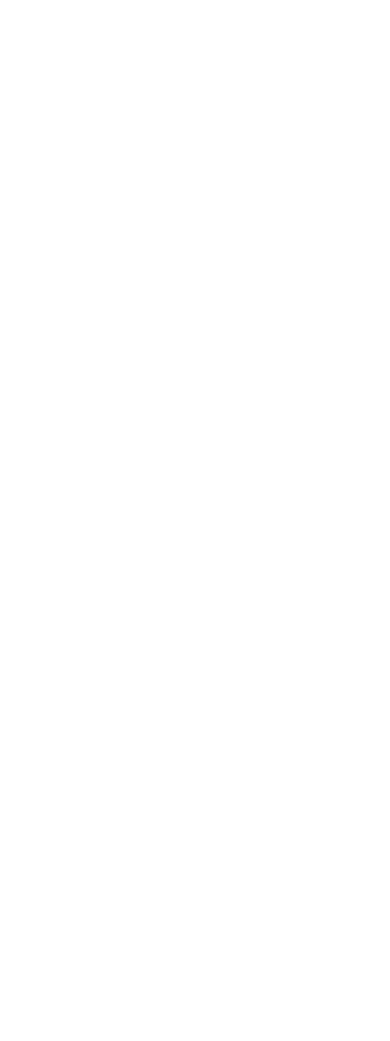
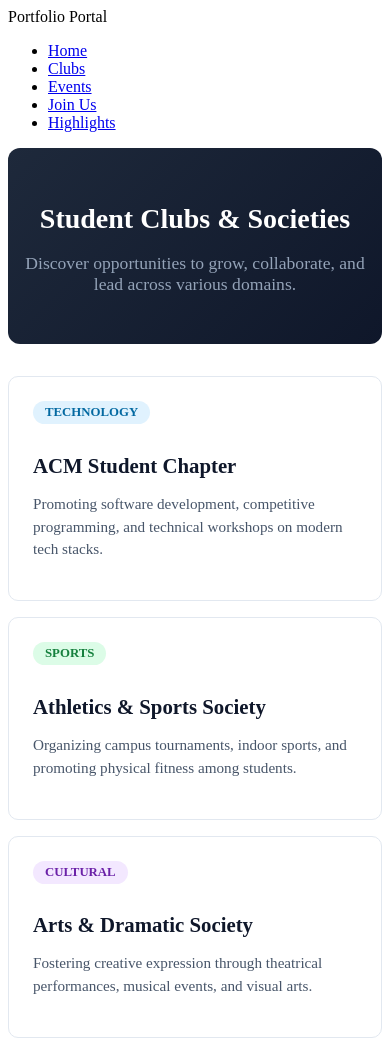
Before and after one commit to uzair6607/dev_ops, a plain HTML site: page src/clubs.html in a window 390 px wide. Shown: the top 1041 px of the page. Before the commit the page ends 844 px from the top, so only its background shows below. Drawn offline with Linux system fonts and the light colour scheme.

Commit message:
feat(clubs): add clubs page markup and styles with media query

```diff
--- a/src/clubs.html
+++ b/src/clubs.html
@@ -0,0 +1,60 @@
+<!DOCTYPE html>
+<html lang="en">
+<head>
+  <meta charset="UTF-8">
+  <meta name="viewport" content="width=device-width, initial-scale=1.0">
+  <title>Student Clubs - Portfolio</title>
+  <link rel="stylesheet" href="../styles/style.css">
+</head>
+<body>
+  <header class="main-header">
+    <nav class="navbar">
+      <div class="logo">Portfolio Portal</div>
+      <ul class="nav-links">
+        <li><a href="index.html">Home</a></li>
+        <li><a href="clubs.html" class="active">Clubs</a></li>
+        <li><a href="events.html">Events</a></li>
+        <li><a href="join.html">Join Us</a></li>
+        <li><a href="highlights.html">Highlights</a></li>
+      </ul>
+    </nav>
+  </header>
+
+  <main class="container">
+    <section class="clubs-hero">
+      <h1>Student Clubs & Societies</h1>
+      <p>Discover opportunities to grow, collaborate, and lead across various domains.</p>
+    </section>
+
+    <section class="clubs-grid">
+      <div class="club-card">
+        <div class="club-badge tech">Technology</div>
+        <h2>ACM Student Chapter</h2>
+        <p>Promoting software development, competitive programming, and technical workshops on modern tech stacks.</p>
+      </div>
+
+      <div class="club-card">
+        <div class="club-badge sports">Sports</div>
+        <h2>Athletics & Sports Society</h2>
+        <p>Organizing campus tournaments, indoor sports, and promoting physical fitness among students.</p>
+      </div>
+
+      <div class="club-card">
+        <div class="club-badge cultural">Cultural</div>
+        <h2>Arts & Dramatic Society</h2>
+        <p>Fostering creative expression through theatrical performances, musical events, and visual arts.</p>
+      </div>
+
+      <div class="club-card">
+        <div class="club-badge debate">Debate</div>
+        <h2>Literary & Debating Society</h2>
+        <p>Developing public speaking, critical reasoning, and parliamentary debate skills.</p>
+      </div>
+    </section>
+  </main>
+
+  <footer class="main-footer">
+    <p>© 2026 Student Portfolio Portal. All rights reserved.</p>
+  </footer>
+</body>
+</html>
--- a/styles/style.css
+++ b/styles/style.css
@@ -1,4 +1,7 @@
-/* Highlights Page Styles */
+/* ========================================== */
+/* ---- Highlights Page Styles ---- */
+/* ========================================== */
+
 .highlights {
     display: grid;
     grid-template-columns: repeat(auto-fit, minmax(280px, 1fr));
@@ -31,3 +34,104 @@
     border-radius: 8px;
     margin-top: 2rem;
 }
+
+/* ========================================== */
+/* ---- clubs.html ---- */
+/* ========================================== */
+
+.clubs-hero {
+  text-align: center;
+  padding: 3rem 1rem 2rem;
+  background: linear-gradient(135deg, #1e293b 0%, #0f172a 100%);
+  color: #ffffff;
+  border-radius: 12px;
+  margin-bottom: 2rem;
+}
+
+.clubs-hero h1 {
+  font-size: 2.2rem;
+  margin-bottom: 0.5rem;
+}
+
+.clubs-hero p {
+  font-size: 1.1rem;
+  color: #94a3b8;
+}
+
+.clubs-grid {
+  display: grid;
+  grid-template-columns: repeat(auto-fit, minmax(260px, 1fr));
+  gap: 1.5rem;
+  margin-bottom: 3rem;
+}
+
+.club-card {
+  background-color: #ffffff;
+  border: 1px solid #e2e8f0;
+  border-radius: 10px;
+  padding: 1.5rem;
+  transition: transform 0.2s ease, box-shadow 0.2s ease;
+}
+
+.club-card:hover {
+  transform: translateY(-4px);
+  box-shadow: 0 10px 20px rgba(0, 0, 0, 0.08);
+}
+
+.club-badge {
+  display: inline-block;
+  padding: 0.25rem 0.75rem;
+  font-size: 0.8rem;
+  font-weight: 600;
+  border-radius: 20px;
+  text-transform: uppercase;
+  margin-bottom: 0.75rem;
+}
+
+.club-badge.tech {
+  background-color: #e0f2fe;
+  color: #0369a1;
+}
+
+.club-badge.sports {
+  background-color: #dcfce7;
+  color: #15803d;
+}
+
+.club-badge.cultural {
+  background-color: #f3e8ff;
+  color: #6b21a8;
+}
+
+.club-badge.debate {
+  background-color: #fef3c7;
+  color: #b45309;
+}
+
+.club-card h2 {
+  font-size: 1.3rem;
+  color: #0f172a;
+  margin-bottom: 0.5rem;
+}
+
+.club-card p {
+  color: #475569;
+  font-size: 0.95rem;
+  line-height: 1.5;
+}
+
+/* Responsive Media Query for Clubs Page */
+@media (max-width: 768px) {
+  .clubs-hero {
+    padding: 2rem 1rem;
+  }
+
+  .clubs-hero h1 {
+    font-size: 1.75rem;
+  }
+
+  .clubs-grid {
+    grid-template-columns: 1fr;
+    gap: 1rem;
+  }
+}
```
